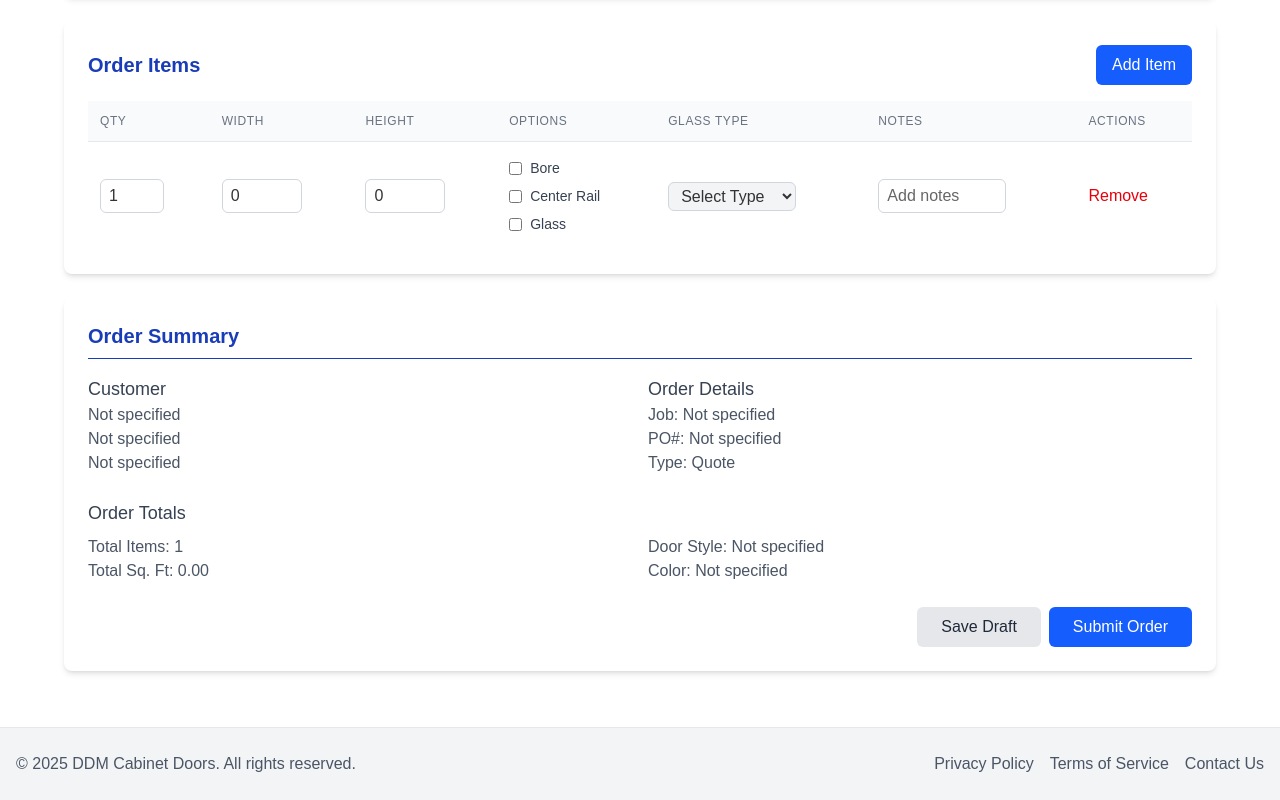
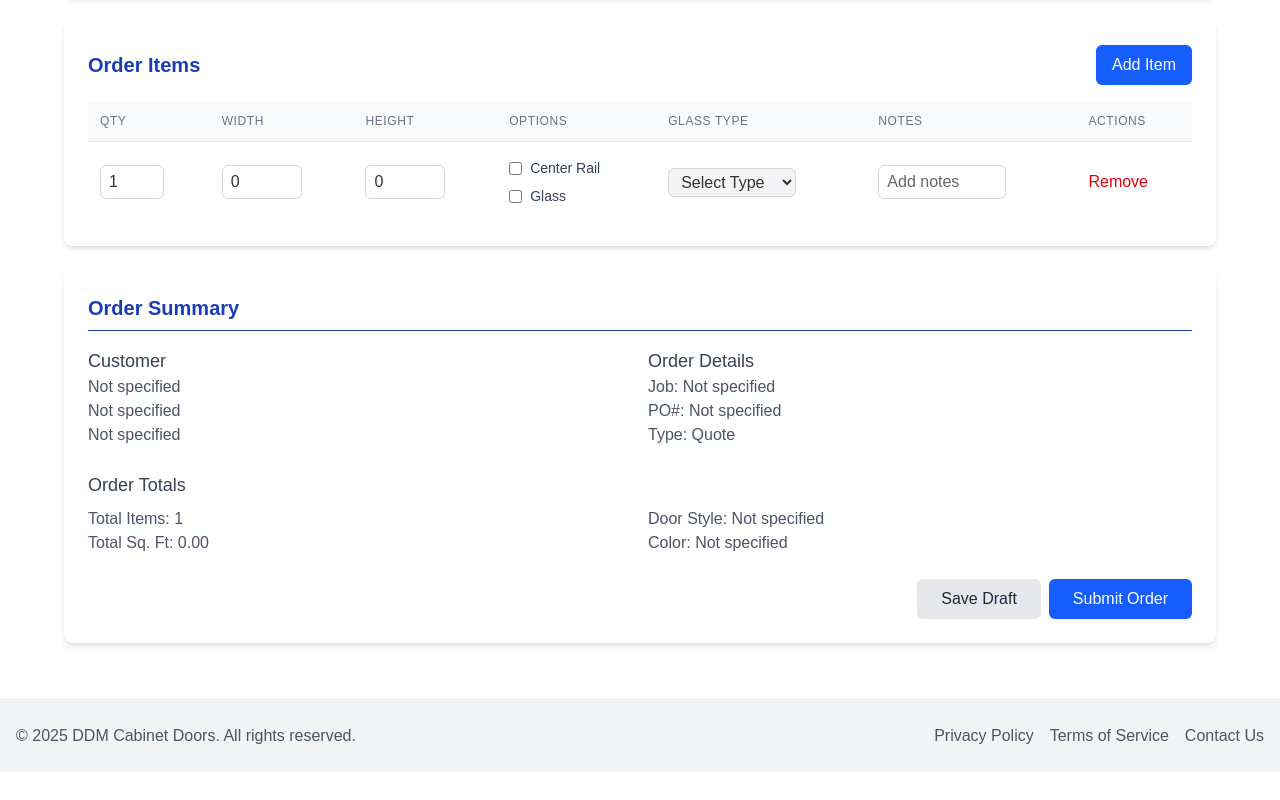
Before and after one commit to hancehardy/DDMPortal, a Next.js app in the folder ddm-portal/: page /order in a window 1280 px wide. Shown: the part 1004-1804 px from the top of the page. After the commit the page ends 1776 px from the top, so only its background shows below. Built offline with nearby package versions, Linux system fonts and the light colour scheme.

Commit message:
Remove bore option from order items

```diff
--- a/ddm-portal/src/components/OrderItems.tsx
+++ b/ddm-portal/src/components/OrderItems.tsx
@@ -101,15 +101,6 @@ const OrderItems: React.FC = () => {
                     <label className="inline-flex items-center">
                       <input
                         type="checkbox"
-                        checked={item.bore}
-                        onChange={(e) => handleCheckboxChange(item.id, 'bore', e.target.checked)}
-                        className="rounded text-blue-600 focus:ring-blue-500"
-                      />
-                      <span className="ml-2 text-sm text-gray-700">Bore</span>
-                    </label>
-                    <label className="inline-flex items-center">
-                      <input
-                        type="checkbox"
                         checked={item.centerRail}
                         onChange={(e) => handleCheckboxChange(item.id, 'centerRail', e.target.checked)}
                         className="rounded text-blue-600 focus:ring-blue-500"
--- a/ddm-portal/src/context/OrderContext.tsx
+++ b/ddm-portal/src/context/OrderContext.tsx
@@ -49,7 +49,6 @@ const defaultOrderData: OrderFormData = {
       qty: 1,
       width: 0,
       height: 0,
-      bore: false,
       centerRail: false,
       glass: false,
       glassType: '',
@@ -172,7 +171,6 @@ export function OrderProvider({ children }: { children: ReactNode }) {
           qty: 1,
           width: 0,
           height: 0,
-          bore: false,
           centerRail: false,
           glass: false,
           glassType: '',
--- a/ddm-portal/src/types/index.ts
+++ b/ddm-portal/src/types/index.ts
@@ -24,7 +24,6 @@ export interface OrderItem {
   qty: number;
   width: number;
   height: number;
-  bore: boolean;
   centerRail: boolean;
   glass: boolean;
   glassType: string;
```
